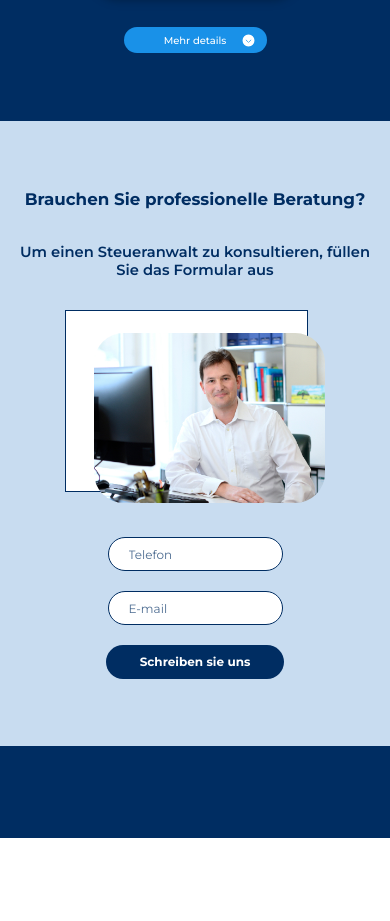
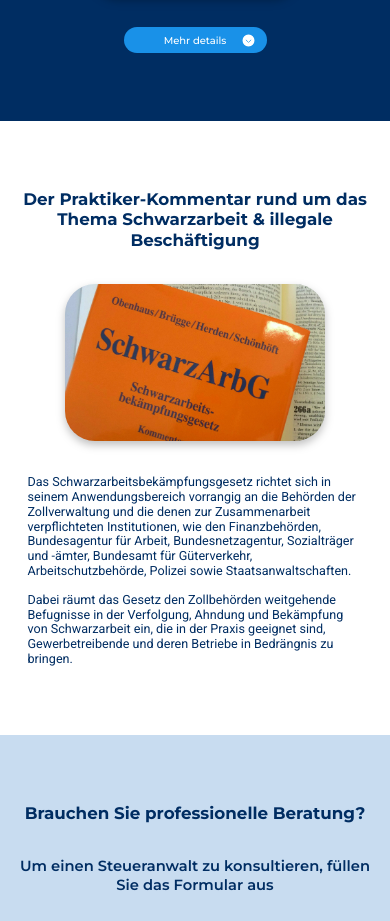
Before and after one commit to OleksandrRyzhov/web, a plain HTML site: page steueranwalt/hamburg.html in a window 390 px wide. Shown: the part 5541-6462 px from the top of the page. Before the commit the page ends 6379 px from the top, so only its background shows below. Drawn offline with Linux system fonts and the light colour scheme.

Commit message:
added adaptive for section comment

```diff
--- a/steueranwalt/#source/scss/_media.scss
+++ b/steueranwalt/#source/scss/_media.scss
@@ -294,6 +294,25 @@
     &__btn {
       @include adaptive-value(font-size, 15, 11.5, 1);
       width: 56.928%;
+    }
+  }
+  // =====COMMENT=====
+  .comment {
+    &__title {
+      width: 90.1vw;
+      margin-left: auto;
+      margin-right: auto;
+    }
+    &__photo {
+      @include adaptive-value(margin-bottom, 60, 30.9, 1);
+      &-img {
+        width: 66.874vw;
+      }
+    }
+    &__text {
+      width: 85.918vw;
+      @include adaptive-value(font-size, 22, 11.5, 1);
+      @include adaptive-value(margin-bottom, 26, 12, 1);
     }
   }
   // =====FEEDBACK=====
@@ -831,6 +850,16 @@
       height: 50px;
     }
   }
+  // =====COMMENT=====
+  .comment {
+    &__photo {
+      @include adaptive-value(margin-bottom, 60, 30.9, 2);
+    }
+    &__text {
+      @include adaptive-value(font-size, 22, 11.5, 2);
+      @include adaptive-value(margin-bottom, 26, 12, 2);
+    }
+  }
   // =====FEEDBACK=====
   .feedback {
     &__subtitle {
--- a/steueranwalt/#source/scss/main/_comment.scss
+++ b/steueranwalt/#source/scss/main/_comment.scss
@@ -12,7 +12,7 @@
     font-family: "Roboto", sans-serif;
     max-width: 970px;
     font-size: 22px;
-    line-height: 26px;
+    line-height: 1.182em;
     margin: 0 auto 26px;
     &:last-child {
       margin-bottom: 0;
--- a/steueranwalt/hamburg.html
+++ b/steueranwalt/hamburg.html
@@ -463,7 +463,7 @@
             </div>
           </div>
         </section>
-        <!-- <section class="comment">
+        <section class="comment">
           <div class="container">
             <div class="comment__inner inner">
               <h3 class="comment__title title">
@@ -494,7 +494,7 @@
               </p>
             </div>
           </div>
-        </section> -->
+        </section>
         <section class="feedback">
           <div class="container">
             <div class="feedback__inner inner">
```
Also changed, not shown: steueranwalt/css/style.css.
